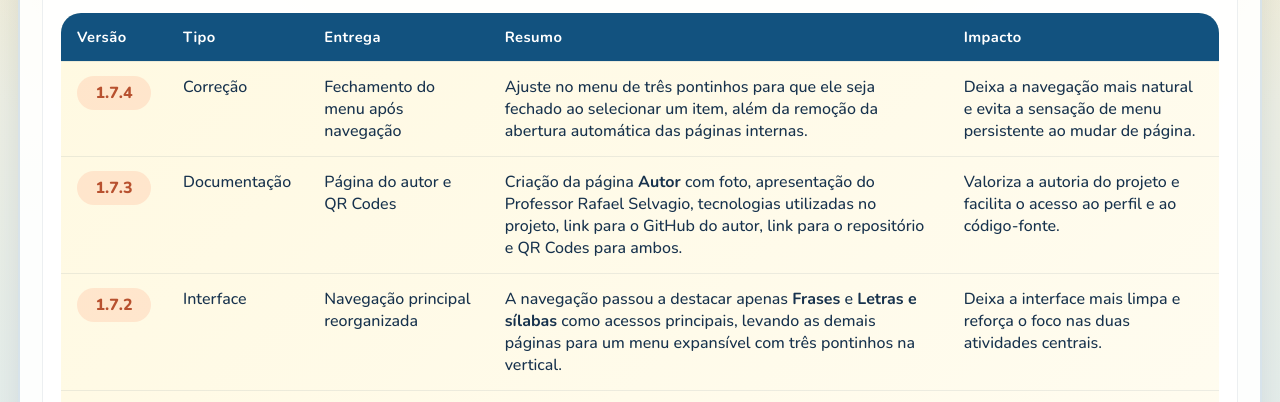
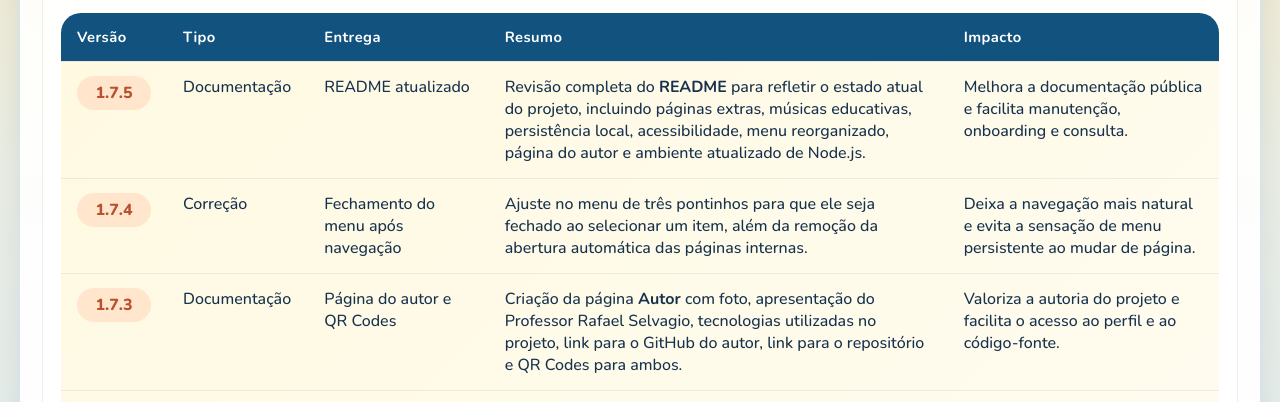
Before and after one commit to professor-rafael-selvagio/silabas, a website built with Vite: page versions.html in a window 1280 px wide. Shown: the part 368-770 px from the top of the page. Built offline with nearby package versions, Linux system fonts and the light colour scheme.

Commit message:
Atualiza README e versao publicada

```diff
--- a/app-data.js
+++ b/app-data.js
@@ -1,4 +1,4 @@
-export const APP_VERSION = "1.7.4";
+export const APP_VERSION = "1.7.5";
 
 const progressStorageKey = "silabas.progress.v1";
 
--- a/versions.html
+++ b/versions.html
@@ -68,6 +68,20 @@
                 </tr>
               </thead>
               <tbody>
+                <tr>
+                  <td><span class="version-badge">1.7.5</span></td>
+                  <td>Documentação</td>
+                  <td>README atualizado</td>
+                  <td>
+                    Revisão completa do <strong>README</strong> para refletir o estado atual do
+                    projeto, incluindo páginas extras, músicas educativas, persistência local,
+                    acessibilidade, menu reorganizado, página do autor e ambiente atualizado de
+                    Node.js.
+                  </td>
+                  <td>
+                    Melhora a documentação pública e facilita manutenção, onboarding e consulta.
+                  </td>
+                </tr>
                 <tr>
                   <td><span class="version-badge">1.7.4</span></td>
                   <td>Correção</td>
```
Also changed, not shown: autor.html (+1 -1 lines), index.html (+1 -1 lines), letras.html (+1 -1 lines), progresso.html (+1 -1 lines), responsaveis.html (+1 -1 lines), sobre.html (+1 -1 lines), README.md.
